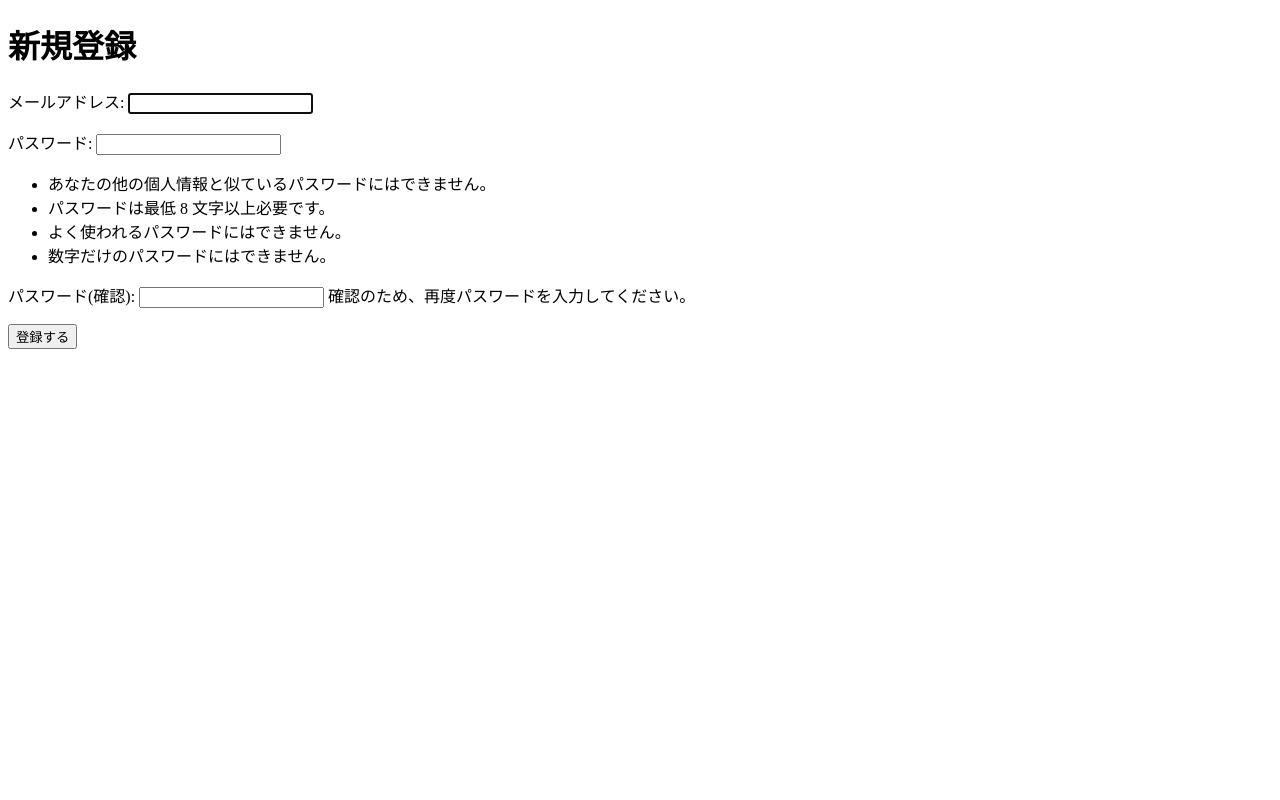
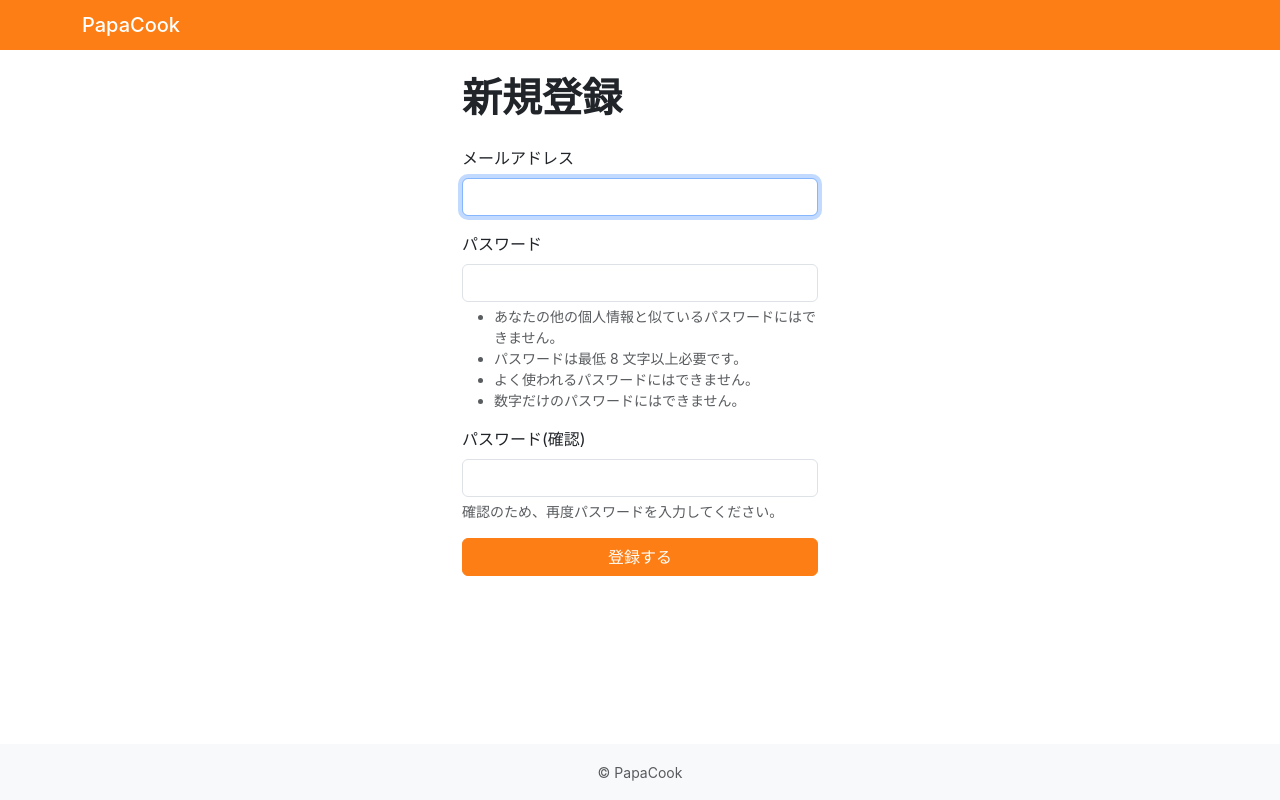
Before and after one commit to shigeo-hr/PapaCook, a Django app: page /accounts/signup/ in a window 1280 px wide. Run offline with Django 5.2, Linux system fonts and the light colour scheme.

Commit message:
ヘッダーロゴのTOPリンク・レシピアイコンのローテーション・残りaccountsページのBootstrap化
- base.htmlのヘッダーロゴ(PapaCook)をTOPページへのリンクにし、レシピ
  詳細ページにも「TOPに戻る」リンクを追加
- Recipeモデルにthumbnail_iconプロパティを追加し、レシピIDに応じて
  cup-hot-fill/egg-fried/egg-fill/basket-fillを決定的にローテーション
  表示するようにした(単調な同一アイコン表示を解消)
- accounts/signup.htmlをbase.html継承に変更し、email_change.html・
  password_change_done.html・email_change_done.htmlも他ページと同じ
  Bootstrapスタイルに統一した

Co-Authored-By: Claude Sonnet 5 <noreply@anthropic.com>

```diff
--- a/accounts/forms.py
+++ b/accounts/forms.py
@@ -17,6 +17,8 @@ class SignupForm(UserCreationForm):
         super().__init__(*args, **kwargs)
         self.fields['password1'].label = 'パスワード'
         self.fields['password2'].label = 'パスワード(確認)'
+        for field in self.fields.values():
+            field.widget.attrs.setdefault('class', 'form-control')
 
     def clean_email(self):
         email = self.cleaned_data['email']
@@ -76,6 +78,11 @@ class EmailChangeForm(forms.ModelForm):
         fields = ('email',)
         labels = {'email': 'メールアドレス'}
 
+    def __init__(self, *args, **kwargs):
+        super().__init__(*args, **kwargs)
+        for field in self.fields.values():
+            field.widget.attrs.setdefault('class', 'form-control')
+
     def clean_email(self):
         email = self.cleaned_data['email']
         if User.objects.filter(email=email).exclude(pk=self.instance.pk).exists():
--- a/accounts/templates/accounts/email_change_done.html
+++ b/accounts/templates/accounts/email_change_done.html
@@ -3,6 +3,6 @@
 {% block title %}メールアドレス変更完了 | PapaCook{% endblock %}
 
 {% block content %}
-    <p>メールアドレスを変更しました。</p>
-    <a href="{% url 'top' %}">トップページへ戻る</a>
+    <div class="alert alert-success">メールアドレスを変更しました。</div>
+    <a href="{% url 'top' %}" class="btn btn-primary">トップページへ戻る</a>
 {% endblock %}
--- a/accounts/templates/accounts/password_change_done.html
+++ b/accounts/templates/accounts/password_change_done.html
@@ -3,6 +3,6 @@
 {% block title %}パスワード変更完了 | PapaCook{% endblock %}
 
 {% block content %}
-    <p>パスワードを変更しました。</p>
-    <a href="{% url 'top' %}">トップページへ戻る</a>
+    <div class="alert alert-success">パスワードを変更しました。</div>
+    <a href="{% url 'top' %}" class="btn btn-primary">トップページへ戻る</a>
 {% endblock %}
--- a/accounts/templates/accounts/signup.html
+++ b/accounts/templates/accounts/signup.html
@@ -1,15 +1,34 @@
-<!DOCTYPE html>
-<html lang="ja">
-<head>
-    <meta charset="UTF-8">
-    <title>新規登録 | PapaCook</title>
-</head>
-<body>
-    <h1>新規登録</h1>
-    <form method="post">
-        {% csrf_token %}
-        {{ form.as_p }}
-        <button type="submit">登録する</button>
-    </form>
-</body>
-</html>
+{% extends 'base.html' %}
+
+{% block title %}新規登録 | PapaCook{% endblock %}
+
+{% block content %}
+    <div class="row justify-content-center">
+        <div class="col-12 col-md-6 col-lg-4">
+            <h1 class="mb-4">新規登録</h1>
+            {% if form.non_field_errors %}
+                <div class="alert alert-danger">
+                    {% for error in form.non_field_errors %}
+                        <div>{{ error }}</div>
+                    {% endfor %}
+                </div>
+            {% endif %}
+            <form method="post">
+                {% csrf_token %}
+                {% for field in form %}
+                    <div class="mb-3">
+                        <label for="{{ field.id_for_label }}" class="form-label">{{ field.label }}</label>
+                        {{ field }}
+                        {% for error in field.errors %}
+                            <div class="text-danger small">{{ error }}</div>
+                        {% endfor %}
+                        {% if field.help_text %}
+                            <div class="form-text">{{ field.help_text|safe }}</div>
+                        {% endif %}
+                    </div>
+                {% endfor %}
+                <button type="submit" class="btn btn-primary w-100">登録する</button>
+            </form>
+        </div>
+    </div>
+{% endblock %}
--- a/recipes/models.py
+++ b/recipes/models.py
@@ -2,6 +2,8 @@ from django.conf import settings
 from django.db import models
 
 from ingredients.models import Ingredient
+
+THUMBNAIL_ICONS = ['cup-hot-fill', 'egg-fried', 'egg-fill', 'basket-fill']
 
 
 class Condition(models.Model):
@@ -38,6 +40,10 @@ class Recipe(models.Model):
     def __str__(self):
         return self.title
 
+    @property
+    def thumbnail_icon(self):
+        return THUMBNAIL_ICONS[self.pk % len(THUMBNAIL_ICONS)]
+
 
 class RecipeIngredient(models.Model):
     recipe = models.ForeignKey(Recipe, on_delete=models.CASCADE)
--- a/recipes/templates/recipes/list.html
+++ b/recipes/templates/recipes/list.html
@@ -13,7 +13,7 @@
                 <div class="col">
                     <div class="card h-100 recipe-card">
                         <div class="text-center bg-primary-subtle py-4 recipe-thumbnail">
-                            <i class="bi bi-cup-hot-fill display-4 text-primary"></i>
+                            <i class="bi bi-{{ recipe.thumbnail_icon }} display-4 text-primary"></i>
                         </div>
                         <div class="card-body">
                             <h2 class="card-title h5">{{ recipe.title }}</h2>
--- a/templates/base.html
+++ b/templates/base.html
@@ -62,7 +62,7 @@
     <header>
         <nav class="navbar navbar-dark bg-primary">
             <div class="container">
-                <span class="navbar-brand mb-0 h1">PapaCook</span>
+                <a class="navbar-brand mb-0 h1" href="{% url 'top' %}">PapaCook</a>
                 {% if user.is_authenticated %}
                     <form method="post" action="{% url 'accounts:logout' %}" class="d-flex mb-0">
                         {% csrf_token %}
```
Also changed, not shown: accounts/templates/accounts/email_change.html (+25 -6 lines), recipes/templates/recipes/detail.html (+5 -2 lines).
